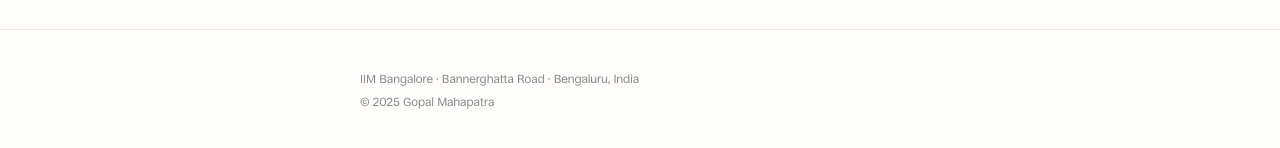
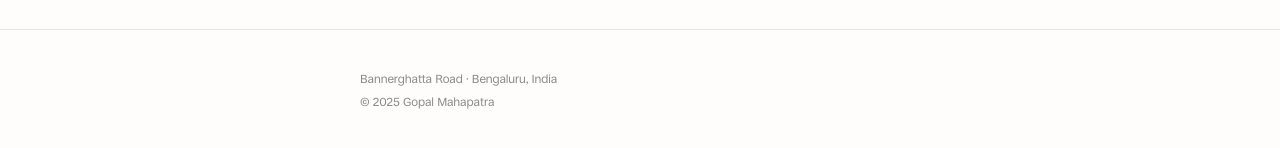
Before and after one commit to ChandanMahapatra/baba-site-test, a SvelteKit app: page / in a window 1280 px wide. Shown: the part 1633-1781 px from the top of the page. Built offline with nearby package versions, Linux system fonts and the light colour scheme.

Commit message:
Remove IIM Bangalore from global footer

```diff
--- a/src/routes/+layout.svelte
+++ b/src/routes/+layout.svelte
@@ -9,7 +9,7 @@
 
 	<footer class="global-footer">
 		<div class="container">
-			<p>IIM Bangalore · Bannerghatta Road · Bengaluru, India</p>
+			<p>Bannerghatta Road · Bengaluru, India</p>
 			<p>© {new Date().getFullYear()} Gopal Mahapatra</p>
 		</div>
 	</footer>
```
